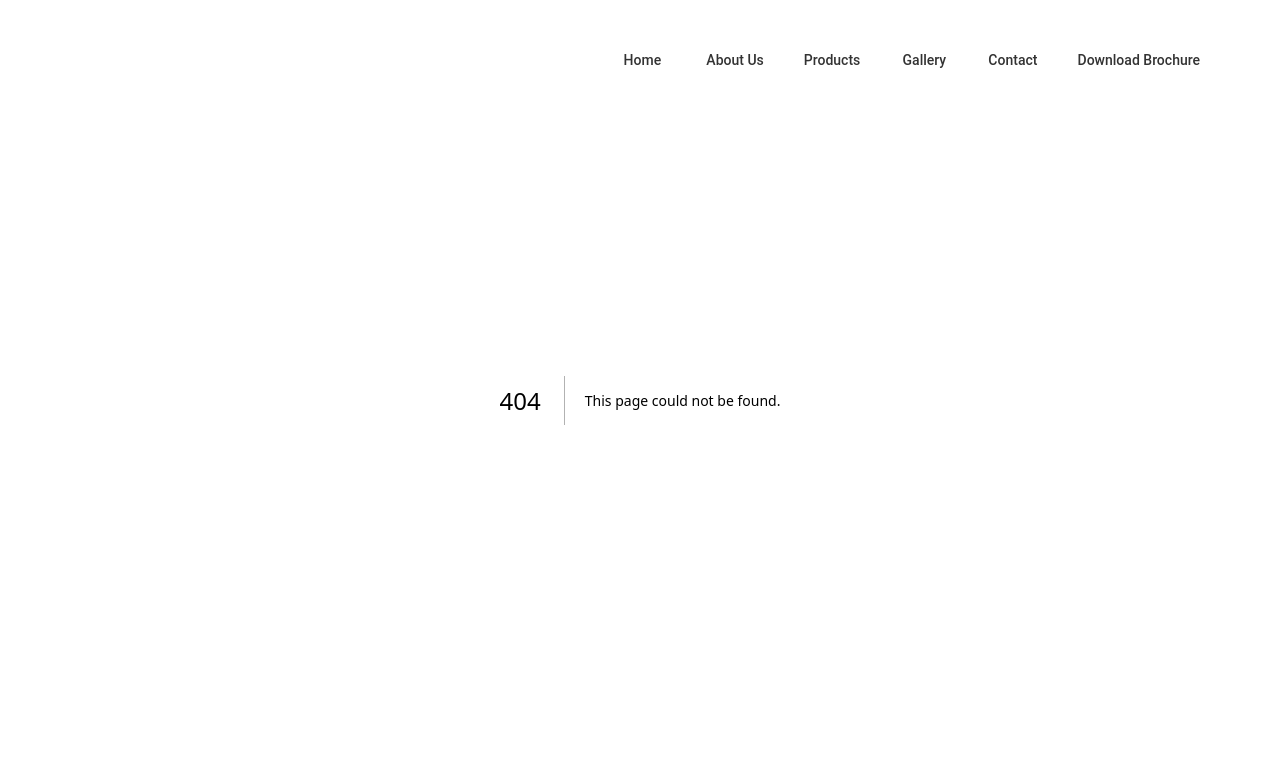
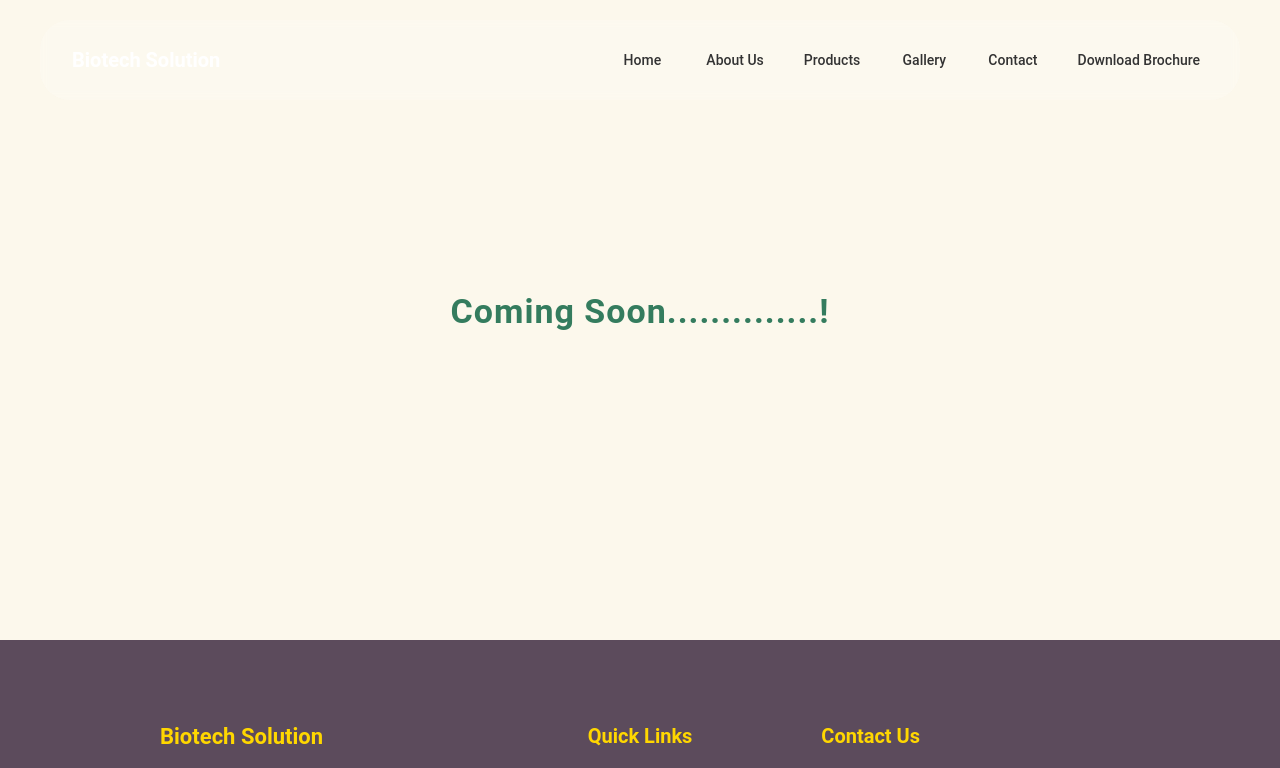
Before and after one commit to Ritik-droid/JoytishnaEnterprises, a Next.js app: page /gallery in a window 1280 px wide. Before the commit this address had no page. Shown: the top 768 px of the page. Built offline with nearby package versions, Linux system fonts and the light colour scheme.

Commit message:
Added gallery page

```diff
--- /dev/null
+++ b/app/gallery/page.tsx
@@ -0,0 +1,33 @@
+import { Box, Typography } from "@mui/material";
+
+export default function Gallery() {
+  return (
+    <Box
+      sx={{
+        minHeight: "80vh",
+        backgroundColor: "#FCF8EC",
+        display: "flex",
+        alignItems: "center",
+        justifyContent: "center",
+        textAlign: "center",
+        px: 2,
+      }}
+    >
+      <Box>
+        <Typography
+          variant="h4"
+          sx={{
+            fontWeight: 600,
+            color: "#347C5E",
+            mb: 2,
+            letterSpacing: 1,
+          }}
+        >
+          Coming Soon..............!
+        </Typography>
+
+
+      </Box>
+    </Box>
+  );
+}
```
